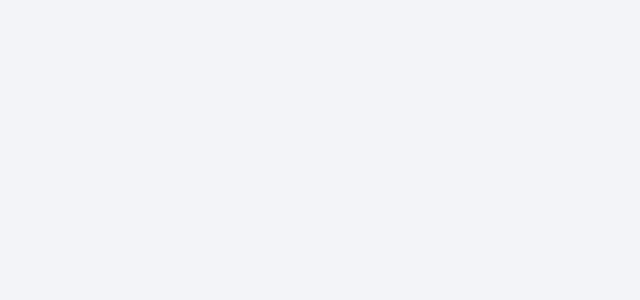
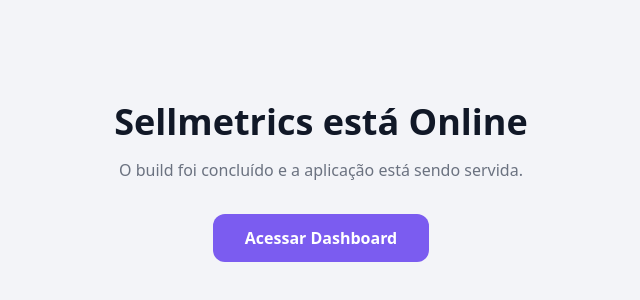
Before and after one commit to antoniojunnior/sellmetrics, a Next.js app: page / in a window 1280 px wide. Before the commit this address had no page. Shown: the part 218-518 px from the top of the page, without its empty margins (319-959 px from the left). Built offline with nearby package versions, Linux system fonts and the light colour scheme.

Commit message:
fix(deploy): simplify root page and add wrangler.toml for better cloudflare pages routing

```diff
--- a/src/app/page.tsx
+++ b/src/app/page.tsx
@@ -1,7 +1,14 @@
-import { redirect } from 'next/navigation'
-
-export const dynamic = 'force-dynamic'
-
 export default function RootPage() {
-  redirect('/dashboard/period')
+  return (
+    <div className="flex flex-col items-center justify-center min-h-screen bg-background p-10 text-center">
+      <h1 className="text-4xl font-black text-text-primary mb-4">Sellmetrics está Online</h1>
+      <p className="text-text-secondary mb-8">O build foi concluído e a aplicação está sendo servida.</p>
+      <a
+        href="/dashboard/period"
+        className="bg-accent text-white px-8 py-3 rounded-xl font-bold hover:bg-accent-hover transition-all"
+      >
+        Acessar Dashboard
+      </a>
+    </div>
+  )
 }
```
Also changed, not shown: 1 other file (tests, documents, lock files or other folders).
